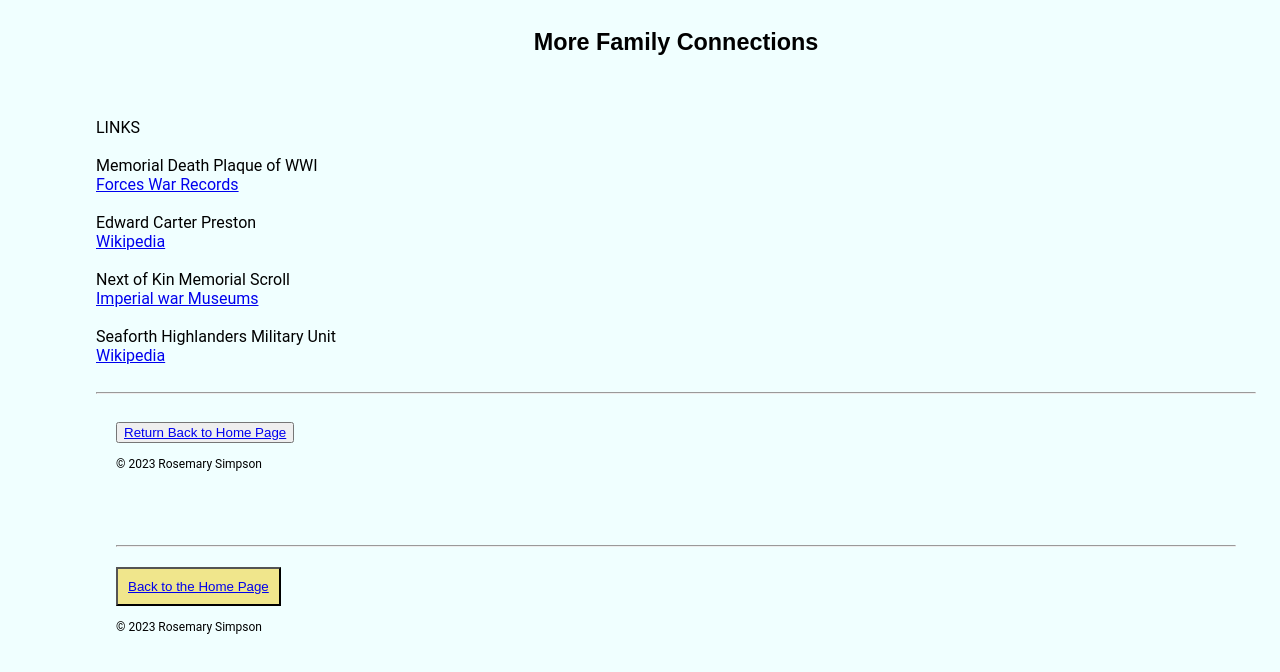
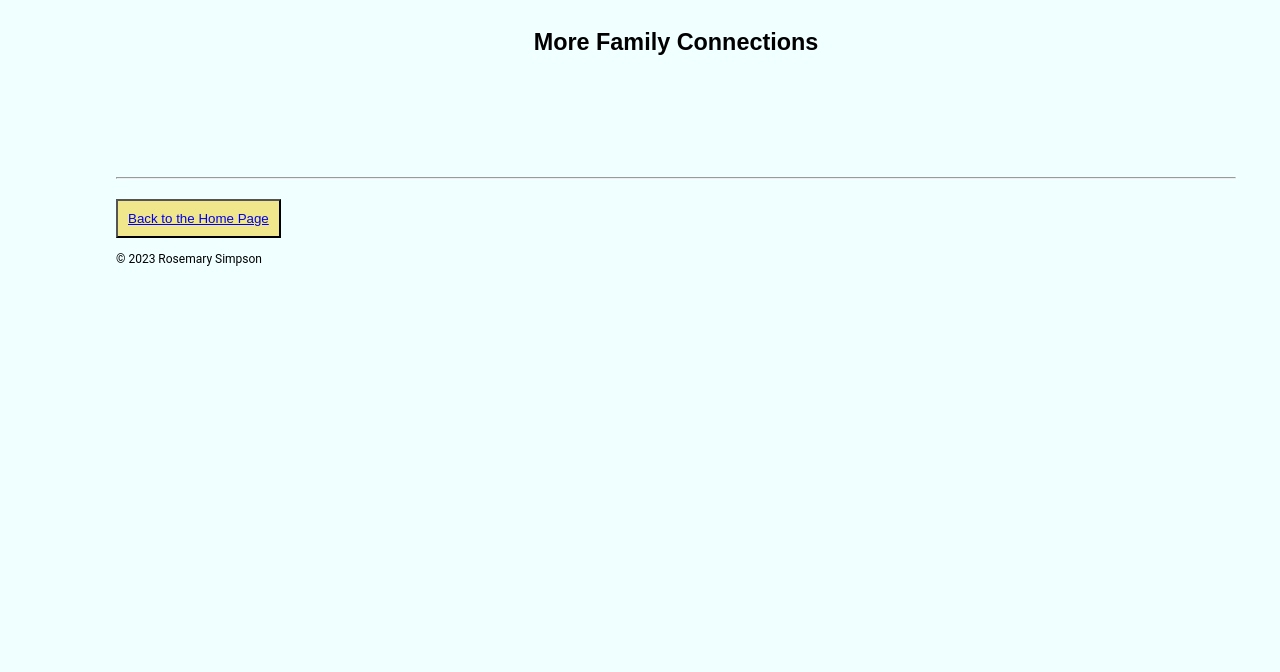
Before and after one commit to Beenz75/family-connections, a plain HTML site: page links/families.html in a window 1280 px wide. Shown: the part 74-746 px from the top of the page. Drawn offline with Linux system fonts and the light colour scheme.

Commit message:
Add files via upload

```diff
--- a/links/families.html
+++ b/links/families.html
@@ -55,35 +55,7 @@
         <div class="txt_here">
           <br>
           <br>
-            <p>LINKS
-              <br>
-              <br>
-              Memorial Death Plaque of WWI
-              <br>
-              <a href="https://www.forces-war-records.co.uk/medals/memorial-death-plaque-of-wwi#:~:text=The%20World%20War%20One%20Memorial,%E2%80%9D%20or%20%E2%80%9CWidow's%20Penny%E2%80%9D.">Forces War Records</a>
-              <br>
-              <br>
-              Edward Carter Preston
-              <br>
-              <a href="https://en.wikipedia.org/wiki/Edward_Carter_Preston">Wikipedia</a>
-              <br>
-              <br>
-              Next of Kin Memorial Scroll
-              <br>
-              <a href="https://www.iwm.org.uk/collections/item/object/1502015261">Imperial war Museums</a>
-              <br>
-              <br>
-              Seaforth Highlanders Military Unit
-              <br>
-              <a href="https://en.wikipedia.org/wiki/Seaforth_Highlanders">Wikipedia</a>
-              <br>
-              <br>
-              <hr>
-              <div class="footer">
-              <button><a href="/index.html">Return Back to Home Page</a></button>
-              <br>
-              <br>
-              <p> &#169 2023 Rosemary Simpson</p>
+
 
     </main>
     <div class="footer">
```
Also changed, not shown: index.html (+1 -1 lines), links/gray.html (+2 -2 lines).
